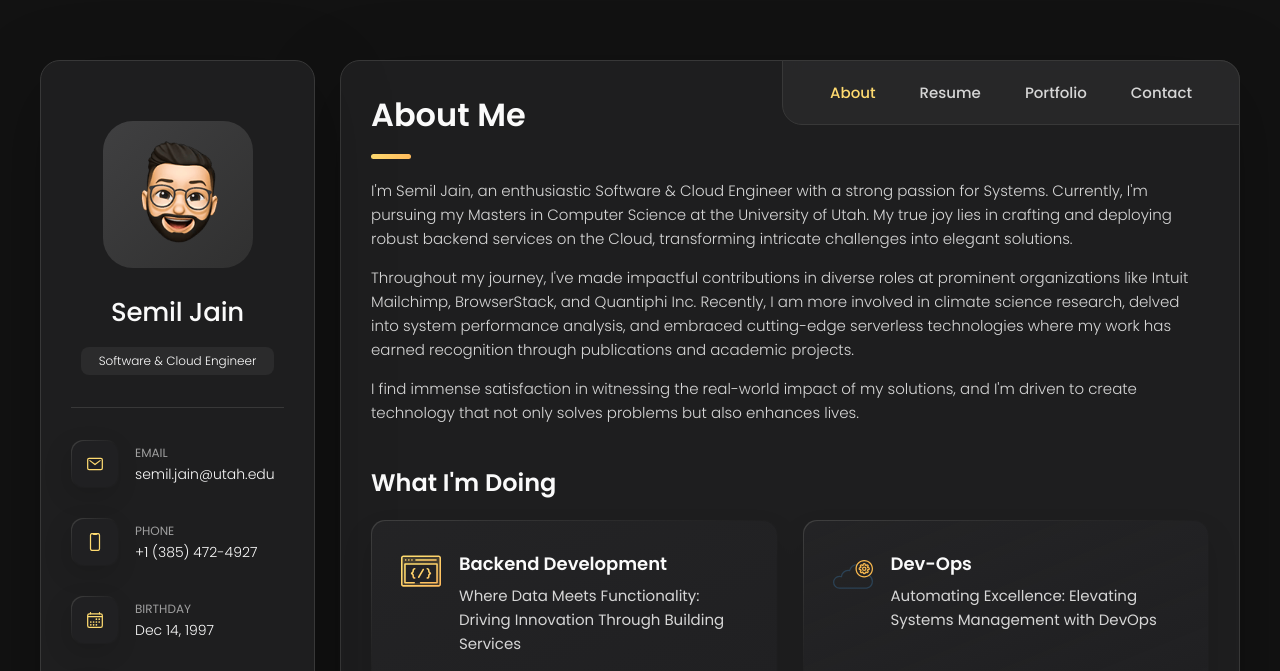
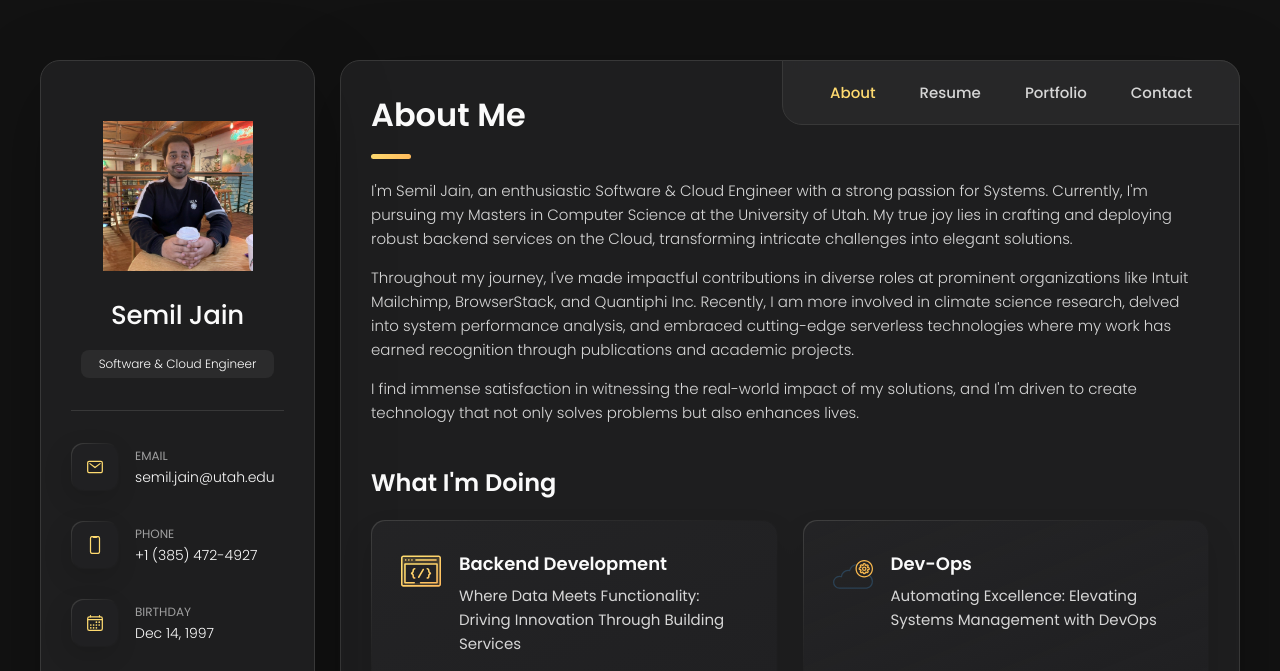
Before and after one commit to SemilJain/SemilJain.github.io, a plain HTML site: page index.html in a window 1280 px wide. Shown: the top 671 px of the page. Drawn offline with nearby package versions, Linux system fonts and the light colour scheme.

Commit message:
pushing website changes

```diff
--- a/index.html
+++ b/index.html
@@ -42,7 +42,7 @@
       <div class="sidebar-info">
 
         <figure class="avatar-box">
-          <img src="./assets/images/my-avatar.png" alt="Semil Jain" width="80">
+          <img src="./assets/images/semil.jpeg" alt="Semil Jain" width="80">
         </figure>
 
         <div class="info-content">
```
Also changed, not shown: assets/images/semil.jpeg (added).
